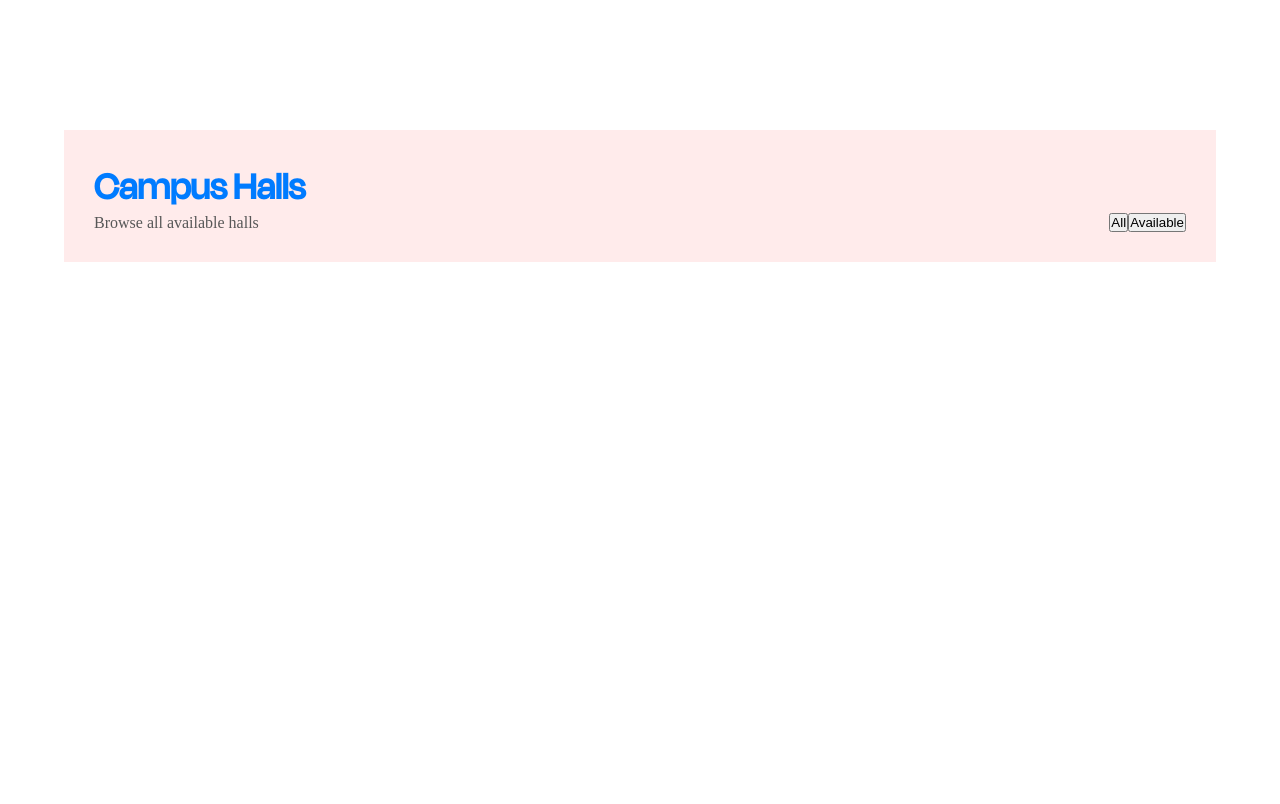
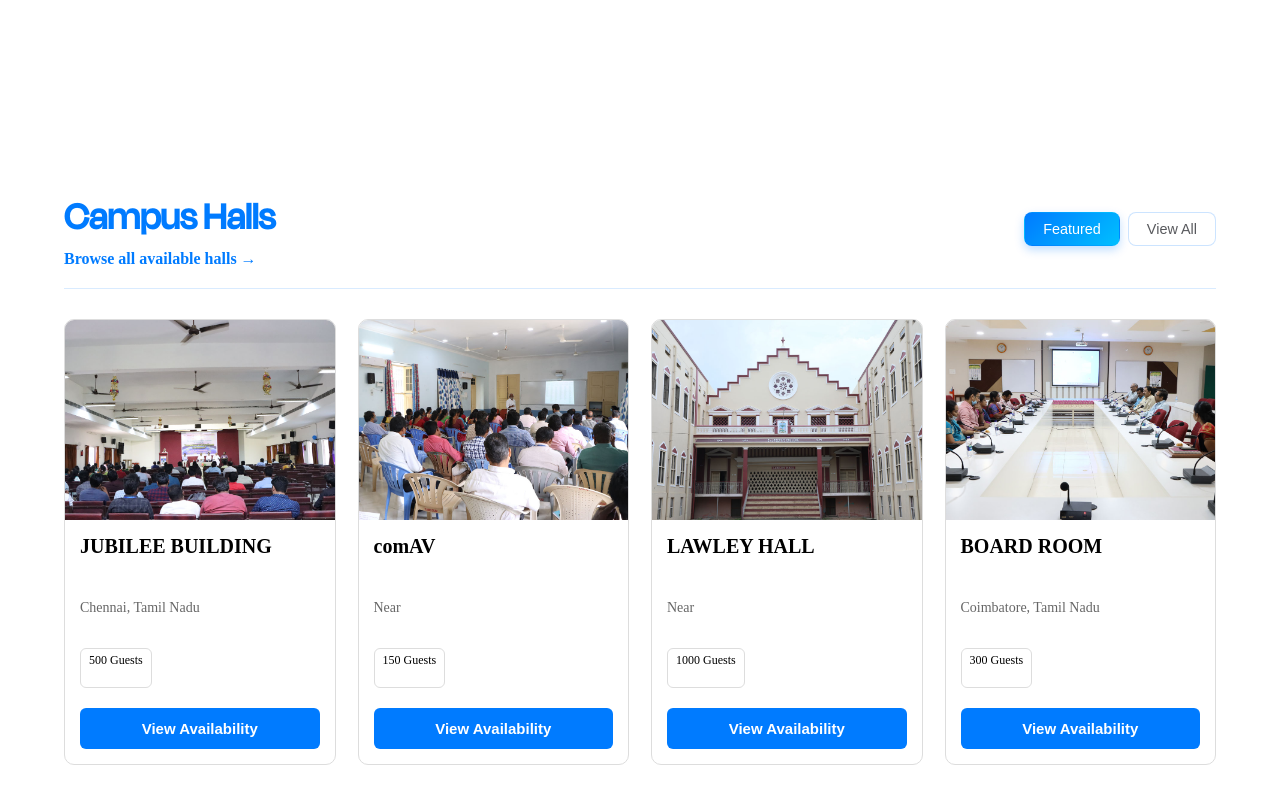
Before and after one commit to srirams00/Hall-booking, a React (Vite) app in the folder hall-management/: page / in a window 1280 px wide. Shown: the part 680-1484 px from the top of the page. Before the commit the page ends 942 px from the top, so only its background shows below. Built offline with nearby package versions, Linux system fonts and the light colour scheme; a web font is replaced by a local one.

Commit message:
Feat: integrate global page routing switcher, global Navbar, and Sriram's 4 featured cards grid with dynamic availability modals on Home page

```diff
--- a/hall-management/src/App.jsx
+++ b/hall-management/src/App.jsx
@@ -1,12 +1,22 @@
-
+import { useState } from "react";
+import Navbar from "./components/Navbar/Navbar";
 import Home from "./pages/Home";
+import Browse from "./pages/browse/browse";
 
 function App() {
+  const [currentView, setCurrentView] = useState("home"); // 'home' or 'browse'
+
   return (
-    <>
-      <Home />
-    </>
-  )
+    <div className="app-container">
+      <Navbar currentView={currentView} onViewChange={setCurrentView} />
+
+      {currentView === "home" ? (
+        <Home onViewChange={setCurrentView} />
+      ) : (
+        <Browse />
+      )}
+    </div>
+  );
 }
 
-export default App
+export default App;
--- a/hall-management/src/components/Navbar/Navbar.jsx
+++ b/hall-management/src/components/Navbar/Navbar.jsx
@@ -1,11 +1,15 @@
 import './Navbar.css';
 import logo from '../../assets/logo.png'
 
-const Navbar = () => {
+const Navbar = ({ currentView, onViewChange }) => {
     return (
          <nav className='navbar'>
                 <div className='nav-container'>
-                    <div className='nav-logo'>
+                    <div
+                        className='nav-logo'
+                        onClick={() => onViewChange && onViewChange("home")}
+                        style={{ cursor: 'pointer' }}
+                    >
                         <img src={logo} alt="" className='nav-image'/>
                         <div className='nav-name'>
                             <h4 className='nav-title'>St. Joseph's College (Autonomous)</h4>
@@ -14,8 +18,24 @@ const Navbar = () => {
                     </div>
 
                     <ul className='nav-links'>
-                        <li><a href="#">Home</a></li>
-                        <li><a href="#">Browse Venues</a></li>
+                        <li>
+                            <a
+                                href="#"
+                                className={currentView === 'home' ? 'active' : ''}
+                                onClick={(e) => { e.preventDefault(); onViewChange && onViewChange("home"); }}
+                            >
+                                Home
+                            </a>
+                        </li>
+                        <li>
+                            <a
+                                href="#"
+                                className={currentView === 'browse' ? 'active' : ''}
+                                onClick={(e) => { e.preventDefault(); onViewChange && onViewChange("browse"); }}
+                            >
+                                Browse Venues
+                            </a>
+                        </li>
                         <li><a href="#">About us</a></li>
                         <li><a href="#">Contact</a></li>
                         <li><a href="#" className='nav-login'>Login</a></li>
--- a/hall-management/src/pages/Home.css
+++ b/hall-management/src/pages/Home.css
@@ -114,33 +114,96 @@
     letter-spacing: 1.1px;
 }
 
-.hall{
+.hall {
     display: flex;
+    flex-direction: column;
+    width: 90%;
+    margin: 60px auto 40px auto;
+}
+
+.hall-container {
+    display: flex;
+    align-items: center;
+    justify-content: space-between;
+    width: 100%;
+    padding-bottom: 20px;
+    border-bottom: 1px solid rgba(0, 123, 255, 0.15);
+    margin-bottom: 30px;
+}
+
+.hall-title {
+    display: flex;
+    flex-direction: column;
+    align-items: flex-start;
+    gap: 6px;
+    font-family: 'degular';
+}
+
+.hall-title h2 {
+    font-size: 2.5rem;
+    color: #007bff;
+    margin: 0;
+}
+
+.hall-title p {
+    font-family: 'regular';
+    color: #575757;
+    margin: 0;
+    transition: color 0.25s ease;
+}
+
+.hall-title p:hover {
+    color: #00bfff;
+}
+
+/* Category Tabs Styling */
+.filter-tabs {
+    display: flex;
+    gap: 8px;
+}
+
+.tab-item {
+    font-family: 'regular', sans-serif;
+    background-color: #ffffff;
+    border: 1px solid rgba(0, 123, 255, 0.2);
+    color: rgba(17, 19, 24, 0.7);
+    padding: 8px 18px;
+    border-radius: 8px;
+    font-size: 0.9rem;
+    font-weight: 500;
+    cursor: pointer;
+    transition: all 0.25s ease;
+}
+
+.tab-item:hover {
+    border-color: #007bff;
+    color: #007bff;
+}
+
+.tab-item.active {
+    background: linear-gradient(135deg, #007bff 0%, #00bfff 100%);
+    border-color: transparent;
+    color: #ffffff;
+    box-shadow: 0 4px 10px rgba(0, 123, 255, 0.25);
+}
+
+/* 4 Featured Cards Grid Layout */
+.venue-grid-home {
+    display: grid;
+    grid-template-columns: repeat(4, 1fr);
+    gap: 22px;
     width: 100%;
 }
 
-.hall-container{
-    display: flex;
-    align-items: flex-end;
-    background-color: #ffebeb;
-    padding: 30px;
-    justify-content: space-between;
-    width: 90%;
-    margin: 0 auto;
+/* Responsive Grid Adaptations */
+@media (max-width: 1100px) {
+    .venue-grid-home {
+        grid-template-columns: repeat(2, 1fr);
+    }
 }
 
-.hall-title{
-    display: flex;
-    flex-direction: column;
-    font-family: 'degular';
+@media (max-width: 768px) {
+    .venue-grid-home {
+        grid-template-columns: 1fr;
+    }
 }
-
-.hall-title h2{
-    font-size: 2.5rem;
-    color: #007bff;
-}
-
-.hall-title p{
-    font-family: 'regular';
-    color: #575757;
-}
--- a/hall-management/src/pages/Home.jsx
+++ b/hall-management/src/pages/Home.jsx
@@ -1,10 +1,18 @@
-import Navbar from '../components/Navbar/Navbar';
+import { useState } from 'react';
 import './Home.css';
+import Box from '../components/card-for-hall/box';
+import Availability from '../components/avalibility/Availability';
 
-const Home = () => {
+import jubee from '../assets/halls/jubilee.JPG';
+import comAV from '../assets/halls/comAV.JPG';
+import lawley from '../assets/halls/lawley.JPG';
+import board_room from '../assets/halls/Board-Room.JPG';
+
+const Home = ({ onViewChange }) => {
+    const [selectedHall, setSelectedHall] = useState(null);
+
     return(
         <div className="home-page">
-            <Navbar />
             <section className="hero">
                 <div className="hero-content">
                     <span className="badge">St. Joseph's campus</span>
@@ -38,22 +46,102 @@ const Home = () => {
                     </div>
                 </div>
             </section>
+
             <section className='hall'>
                 <div className="hall-container">
                     <div className="hall-title">
-                    <h2 >Campus Halls</h2>
-                    <p>
-                        Browse all available halls
+                        <h2>Campus Halls</h2>
+                        <p onClick={() => onViewChange && onViewChange("browse")} style={{ cursor: 'pointer', color: '#007bff', fontWeight: 'bold' }}>
+                            Browse all available halls →
                         </p>
                     </div>
                     <div className="hall-filter">
                         <div className="filter-tabs">
-                        <button className="tab-item">All</button>
-                        <button className="tab-item">Available</button>
+                            <button className="tab-item active">Featured</button>
+                            <button className="tab-item" onClick={() => onViewChange && onViewChange("browse")}>View All</button>
                         </div>
                     </div>
                 </div>
+
+                {/* 4 featured cards grid */}
+                <div className="venue-grid-home">
+                    <Box
+                      image={jubee}
+                      title="JUBILEE BUILDING"
+                      location="Chennai, Tamil Nadu"
+                      guests="500 Guests"
+                      onViewAvailability={() =>
+                        setSelectedHall({
+                          image: jubee,
+                          title: "JUBILEE BUILDING",
+                          location: "Chennai, Tamil Nadu",
+                          guests: "500 Guests",
+                          isBooked: false,
+                        })
+                      }
+                    />
+
+                    <Box
+                      image={comAV}
+                      title="comAV"
+                      location="Near"
+                      guests="150 Guests"
+                      onViewAvailability={() =>
+                        setSelectedHall({
+                          image: comAV,
+                          title: "comAV",
+                          location: "Near",
+                          guests: "150 Guests",
+                          isBooked: false,
+                        })
+                      }
+                    />
+
+                    <Box
+                      image={lawley}
+                      title="LAWLEY HALL"
+                      location="Near"
+                      guests="1000 Guests"
+                      onViewAvailability={() =>
+                        setSelectedHall({
+                          image: lawley,
+                          title: "LAWLEY HALL",
+                          location: "Near",
+                          guests: "1000 Guests",
+                          isBooked: false,
+                        })
+                      }
+                    />
+
+                    <Box
+                      image={board_room}
+                      title="BOARD ROOM"
+                      location="Coimbatore, Tamil Nadu"
+                      guests="300 Guests"
+                      onViewAvailability={() =>
+                        setSelectedHall({
+                          image: board_room,
+                          title: "BOARD ROOM",
+                          location: "Coimbatore, Tamil Nadu",
+                          guests: "300 Guests",
+                          isBooked: true,
+                        })
+                      }
+                    />
+                </div>
             </section>
+
+            {/* MODAL POPUP */}
+            {selectedHall && (
+                <Availability
+                  image={selectedHall.image}
+                  title={selectedHall.title}
+                  location={selectedHall.location}
+                  guests={selectedHall.guests}
+                  isBooked={selectedHall.isBooked}
+                  closeModal={() => setSelectedHall(null)}
+                />
+            )}
         </div>
     );
 };
```
Lines whose indentation alone changed are shown as unchanged.
